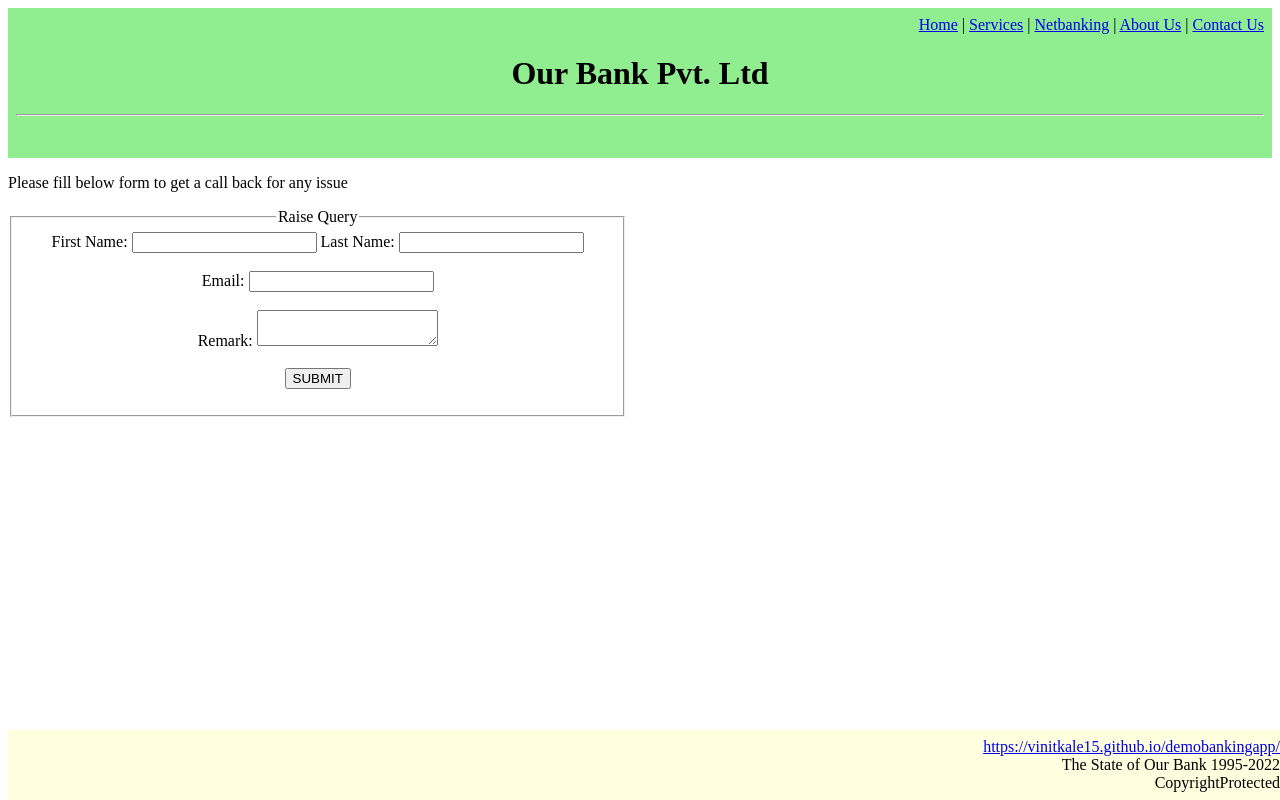
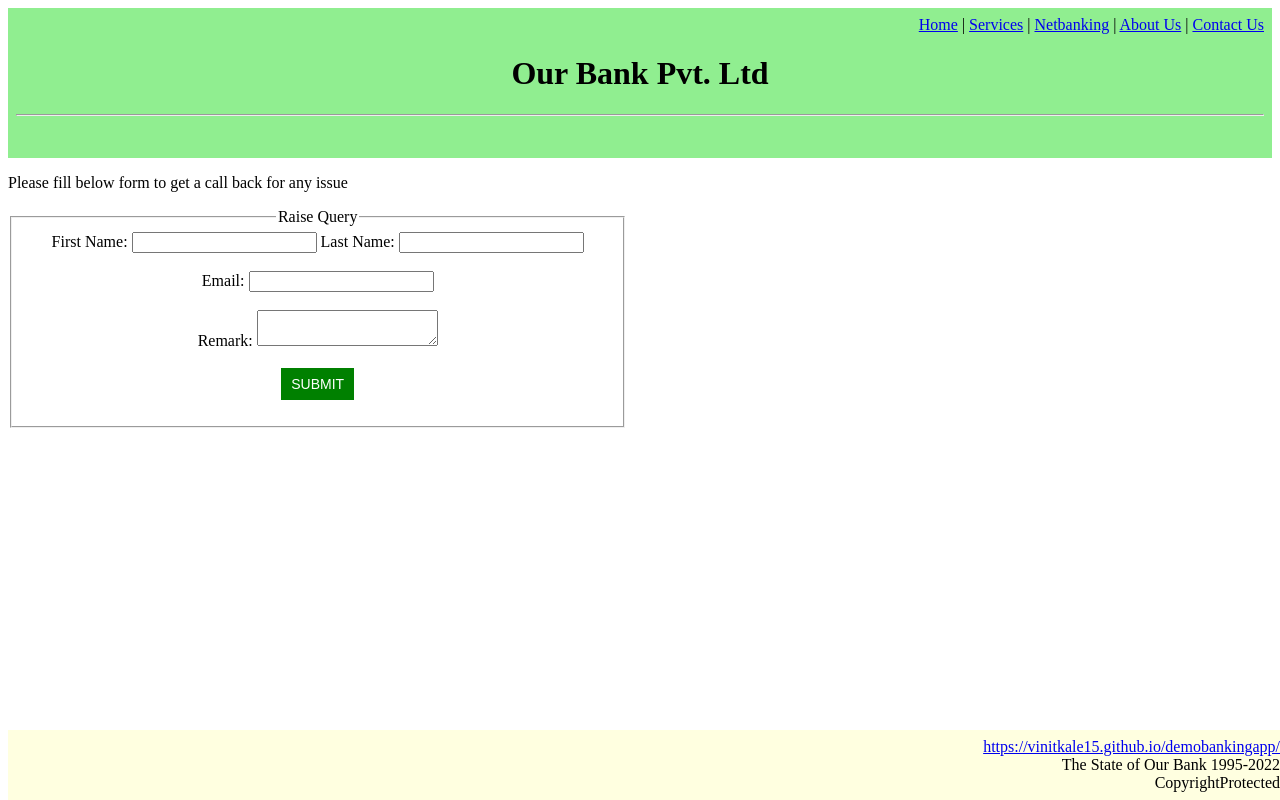
Before and after one commit to vinitkale15/demobankingapp, a plain HTML site: page contactus.html in a window 1280 px wide. Drawn offline with Linux system fonts and the light colour scheme.

Commit message:
contact us styling

```diff
--- a/contactus.html
+++ b/contactus.html
@@ -13,6 +13,16 @@
 			height:370px;
 
 		}
+		.submitbtn{
+				background-color: green;
+				border:none;
+				color: white;
+				padding: 8px 10px;
+				text-align:center;
+				text-decoration:none;
+				display: inline-block;
+				font-size: 14px
+			}
 		</style>
 	</head>
 	<body>
@@ -29,7 +39,7 @@
 					Email: <input type="email" required><br><br>
 					Remark: <textarea required value=""></textarea><br>
 					<br>
-					<input type="submit" value="SUBMIT">
+					<input type="submit" class="submitbtn" value="SUBMIT">
 				</form>
 				</fieldset>
 			</div>
```
